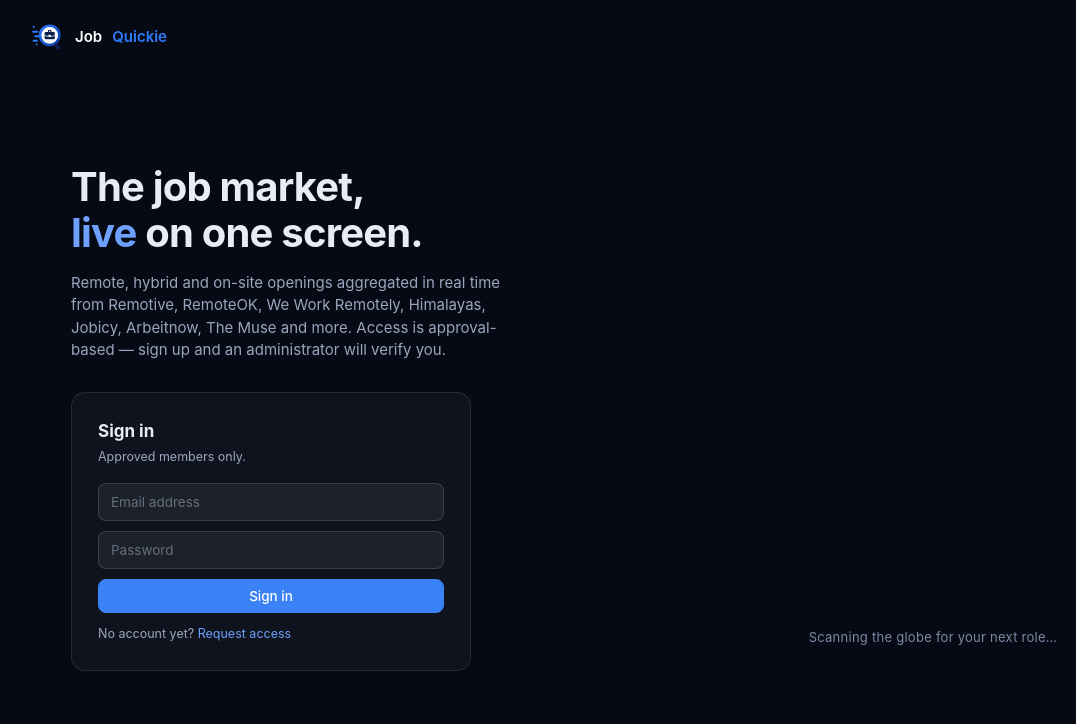
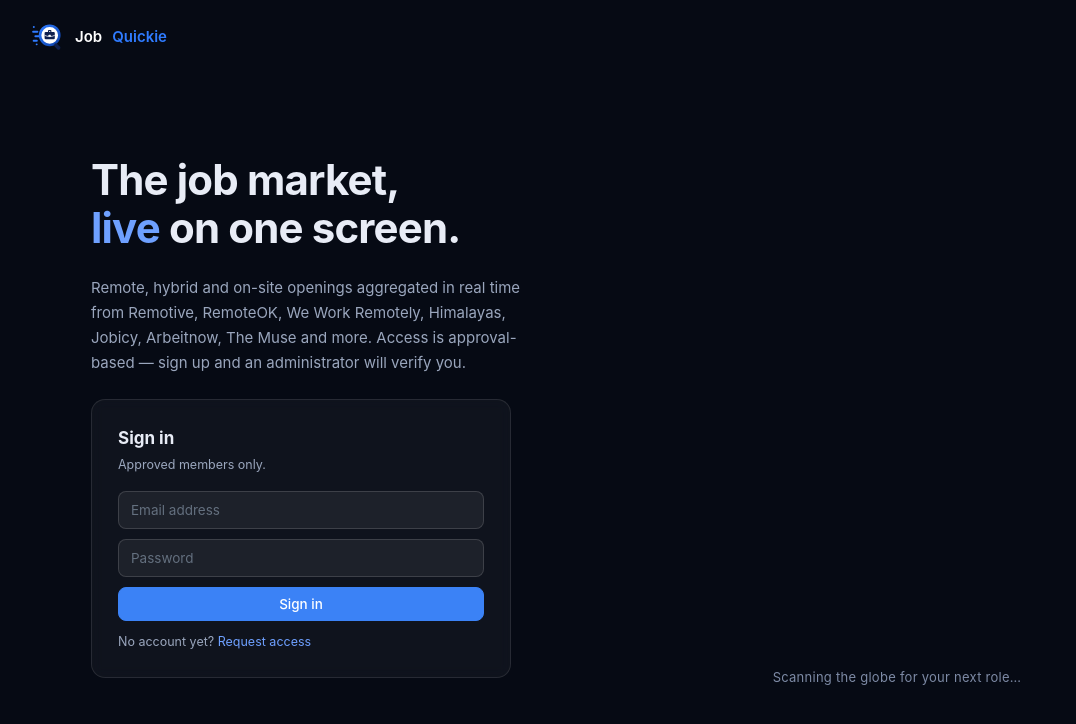
Before and after one commit to Harivora/Job-Quickie, a Next.js app: page / in a window 1280 px wide. Shown: the top 724 px of the page, without its empty margins (1-1077 px from the left). Built offline with nearby package versions, Linux system fonts and the light colour scheme.

Commit message:
Landing layout: fix grid squeeze (minmax columns), even spacing, larger globe

```diff
--- a/app/globals.css
+++ b/app/globals.css
@@ -122,14 +122,14 @@ input:focus, select:focus { border-color: var(--accent); box-shadow: 0 0 0 3px r
 .landing-nav { display: flex; justify-content: space-between; align-items: center; padding: 20px 32px; }
 .landing-nav .brand { color: #fff; }
 .landing-nav .brand-mark { background: var(--accent); color: #fff; }
-.hero { flex: 1; display: grid; grid-template-columns: 1fr 1fr; align-items: center; max-width: 1200px; margin: 0 auto; width: 100%; padding: 0 32px 40px; gap: 40px; }
+.hero { flex: 1; display: grid; grid-template-columns: minmax(0, 460px) minmax(0, 1fr); align-items: center; max-width: 1160px; margin: 0 auto; width: 100%; padding: 0 32px 40px; gap: 56px; }
 @media (max-width: 900px) { .hero { grid-template-columns: 1fr; padding-top: 12px; } }
-.hero-left h1 { font-size: 40px; line-height: 1.15; font-weight: 700; letter-spacing: -.02em; }
+.hero-left h1 { font-size: 42px; line-height: 1.15; font-weight: 700; letter-spacing: -.02em; }
 .hero-left h1 span { color: #6ea0ff; }
-.hero-left p { color: #9aa6bd; margin: 16px 0 0; font-size: 15px; max-width: 460px; }
-.globe-wrap { position: relative; height: 480px; }
+.hero-left p { color: #9aa6bd; margin: 24px 0 0; font-size: 15px; line-height: 1.65; max-width: 460px; }
+.globe-wrap { position: relative; height: 560px; min-width: 0; overflow: hidden; }
 .globe-tag { position: absolute; bottom: 10px; left: 0; right: 0; text-align: center; color: #7d8aa5; font-size: 13px; letter-spacing: .02em; }
-.authcard { background: rgba(255,255,255,.04); border: 1px solid rgba(255,255,255,.1); border-radius: 14px; padding: 26px; max-width: 400px; margin-top: 30px; backdrop-filter: blur(6px); }
+.authcard { background: rgba(255,255,255,.04); border: 1px solid rgba(255,255,255,.1); border-radius: 14px; padding: 26px; max-width: 420px; margin-top: 24px; backdrop-filter: blur(6px); }
 .authcard h2 { font-size: 17px; margin-bottom: 4px; }
 .authcard .hint { color: #9aa6bd; font-size: 12.5px; margin-bottom: 16px; }
 .authcard form { display: flex; flex-direction: column; gap: 10px; }
```
